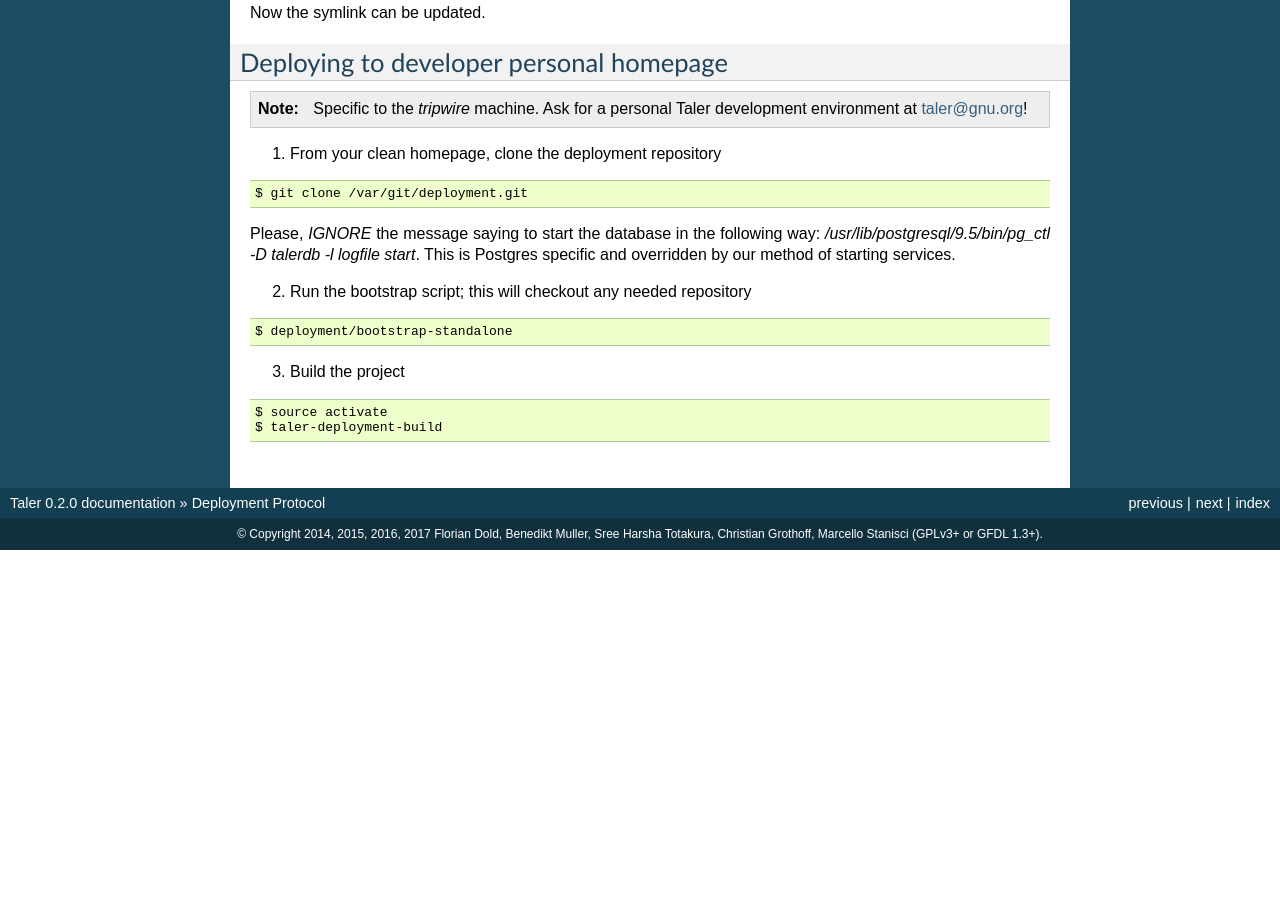
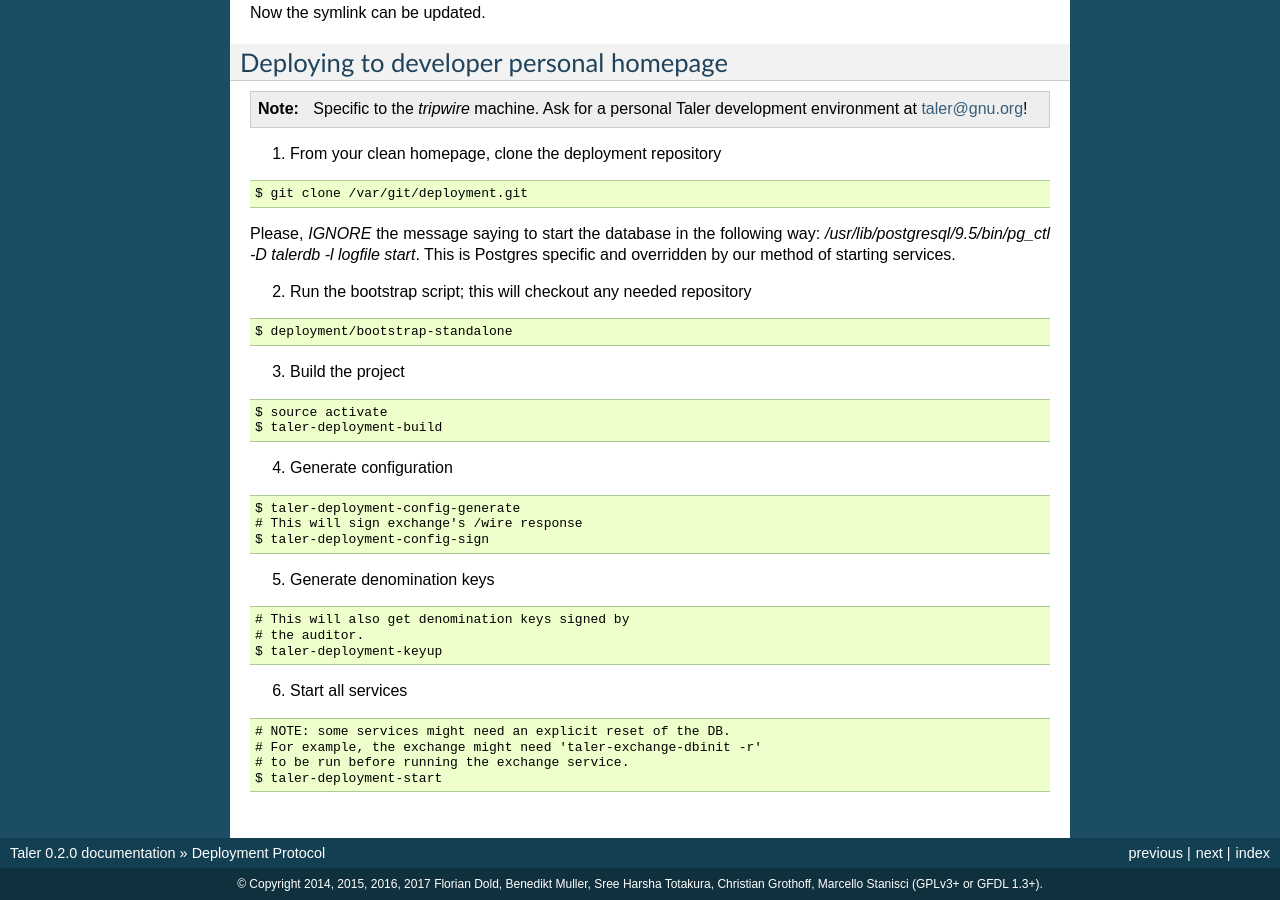
Before and after one commit to prototypefund/Digital_Bargeld-docs, a Sphinx documentation site: the page built from docs/deployment.rst, in a window 1280 px wide and 900 px high, scrolled down 2120 px. Built offline with Sphinx 7.4.7, drawn with Linux system fonts in a browser that asks for light colours; formulas are drawn with MathJax 3; pages that are not in the unit, such as notebooks, are missing from menus; before the commit the page ends 2670 px from its top, so only the background shows below that.

Commit message:
finishing per-user deployment instructions

```diff
--- a/docs/deployment.rst
+++ b/docs/deployment.rst
@@ -172,3 +172,28 @@
 
   $ source activate
   $ taler-deployment-build
+
+4. Generate configuration
+
+.. code-block:: none
+
+  $ taler-deployment-config-generate
+  # This will sign exchange's /wire response
+  $ taler-deployment-config-sign
+
+5. Generate denomination keys
+
+.. code-block:: none
+
+  # This will also get denomination keys signed by
+  # the auditor.
+  $ taler-deployment-keyup
+
+6. Start all services
+
+.. code-block:: none
+
+  # NOTE: some services might need an explicit reset of the DB.
+  # For example, the exchange might need 'taler-exchange-dbinit -r'
+  # to be run before running the exchange service.
+  $ taler-deployment-start
```
